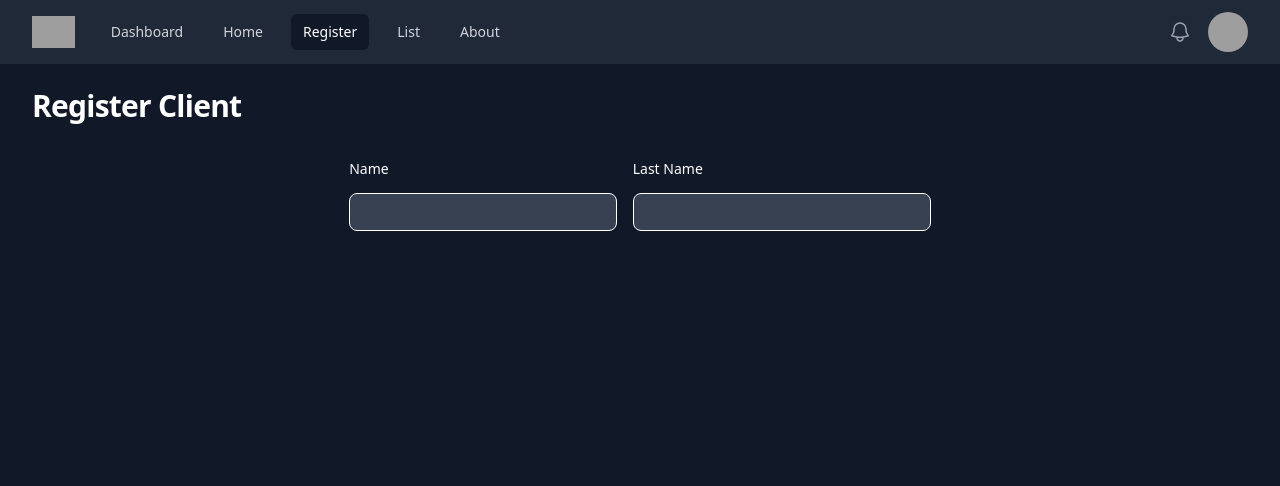
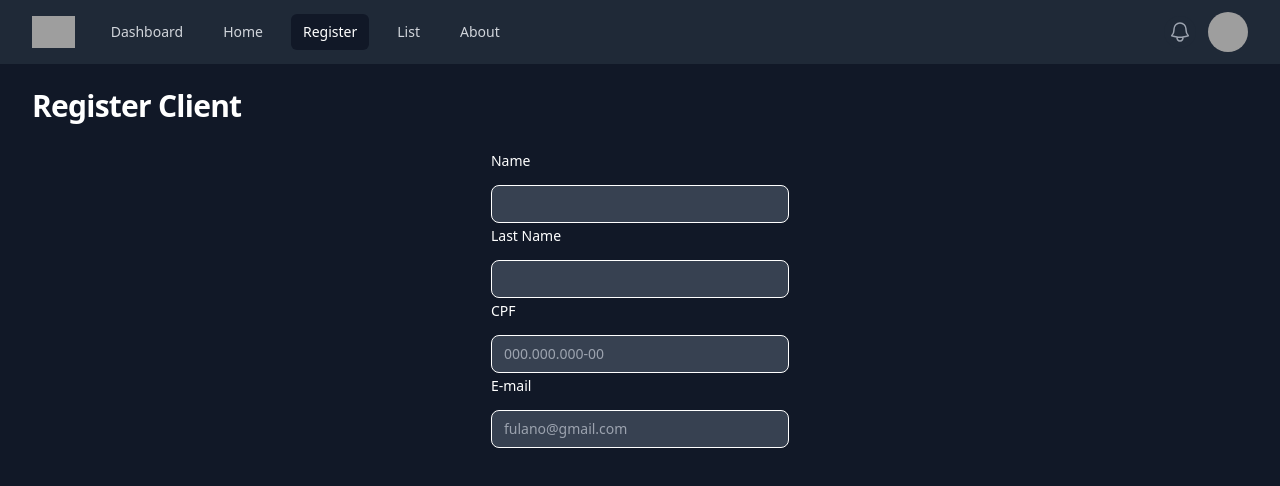
Before and after one commit to javazord/register-customer-web, a React (Vite) app: page /registercustomer in a window 1280 px wide. Shown: the top 486 px of the page. Built offline with nearby package versions, Linux system fonts and the light colour scheme; grey boxes are pictures that could not be loaded.

Commit message:
feat: efetuado estruturação de pastas e separação de formatações e validações

```diff
--- a/src/App.jsx
+++ b/src/App.jsx
@@ -1,22 +1,11 @@
-import { Routes, Route } from "react-router-dom";
-import Home from "./views/Home";
 import Navbar from "./views/Navbar/Navbar";
-import CustomerRegister from "./views/customer/CustomerRegister";
-import CustomerList from "./views/customer/CustomerList";
-import About from "./views/about/about";
+import AppRoutes from "./routes/AppRoutes";
 
 export default function App() {
   return (
     <>
       <Navbar />
-      <Routes>
-        <Route path="/" element={<Home />} />
-        <Route path="/dashboard" element={<Home />} />
-        <Route path="/home" element={<Home />} />
-        <Route path="/registercustomer" element={<CustomerRegister />} />
-        <Route path="/listcustomer" element={<CustomerList />} />
-        <Route path="/about" element={<About />} />
-      </Routes>
+      <AppRoutes />
     </>
   );
 }
--- /dev/null
+++ b/src/hooks/useCustomerForm.js
@@ -0,0 +1,56 @@
+import { useState } from "react";
+import { formatCpf } from "../utils/formatters";
+import { isValidEmail } from "../utils/validators";
+
+export default function useCustomerForm() {
+  const [formData, setFormData] = useState({
+    name: "",
+    lastName: "",
+    cpf: "",
+    email: "",
+    error: "",
+  });
+
+  const handleChange = (e) => {
+    const { name, value } = e.target;
+    setFormData((prev) => ({
+      ...prev,
+      [name]: value,
+    }));
+  };
+
+  const handleChangeCpf = (e) => {
+    const { name, value } = e.target;
+
+    let finalValue = value;
+    if (name === "cpf") {
+      finalValue = value.replace(/\D/g, "").slice(0, 11);
+    }
+
+    setFormData((prev) => ({
+      ...prev,
+      [name]: finalValue,
+    }));
+  };
+
+  const handleChangeEmail = (e) => {
+    const value = e.target.value;
+    setFormData(value);
+
+    // Validação em tempo real (opcional)
+    if (!isValidEmail(value)) {
+      setFormData("Digite um e-mail válido.");
+    } else {
+      setFormData("");
+    }
+  };
+
+  const getFormattedCpf = () => formatCpf(formData.cpf);
+
+  return {
+    formData,
+    handleChange,
+    handleChangeEmail,
+    getFormattedCpf,
+  };
+}
--- /dev/null
+++ b/src/routes/AppRoutes.jsx
@@ -0,0 +1,18 @@
+import { Route, Routes } from "react-router-dom";
+import CustomerRegisterForm from "../views/customer/CustomerRegisterForm";
+import CustomerList from "../views/customer/CustomerList";
+import Home from "../views/Home";
+import About from "../views/about/About";
+
+export default function AppRoutes() {
+  return (
+    <Routes>
+      <Route path="/" element={<Home />} />
+      <Route path="/dashboard" element={<Home />} />
+      <Route path="/home" element={<Home />} />
+      <Route path="/registercustomer" element={<CustomerRegisterForm />} />
+      <Route path="/listcustomer" element={<CustomerList />} />
+      <Route path="/about" element={<About />} />
+    </Routes>
+  );
+}
--- /dev/null
+++ b/src/utils/formatters.js
@@ -0,0 +1,7 @@
+export const formatCpf = (value) =>
+  (value || "")
+    .replace(/\D/g, "")
+    .slice(0, 11)
+    .replace(/^(\d{3})(\d)/, "$1.$2")
+    .replace(/^(\d{3})\.(\d{3})(\d)/, "$1.$2.$3")
+    .replace(/^(\d{3})\.(\d{3})\.(\d{3})(\d{1,2})?/, "$1.$2.$3-$4");
--- /dev/null
+++ b/src/utils/validators.js
@@ -0,0 +1 @@
+export const isValidEmail = (email) => /^[^\s@]+@[^\s@]+\.[^\s@]+$/.test(email);
--- a/src/views/customer/CustomerRegister.jsx
+++ b/src/views/customer/CustomerRegister.jsx
@@ -1,19 +1,5 @@
 import CustomerRegisterForm from "./CustomerRegisterForm";
 
 export default function CustomerRegister() {
-  return (
-    <>
-      <header className="bg-gray-900 shadow-sm">
-        <div className="mx-auto max-w-7xl px-4 py-6 sm:px-6 lg:px-8">
-          <h1 className="text-3xl font-bold tracking-tight text-white">
-            Register Client
-          </h1>
-        </div>
-      </header>
-
-      <main>
-        <CustomerRegisterForm />
-      </main>
-    </>
-  );
+  return <CustomerRegisterForm />;
 }
--- a/src/views/customer/CustomerRegisterForm.jsx
+++ b/src/views/customer/CustomerRegisterForm.jsx
@@ -1,21 +1,35 @@
-import { Field, Label, Input } from "@headlessui/react";
+import { Field, Label, Input, Fieldset } from "@headlessui/react";
 import clsx from "clsx";
+import useCustomerForm from "../../hooks/useCustomerForm";
 
 export default function CustomerRegisterForm() {
+  const { formData, handleChange, getFormattedCpf, handleChangeEmail } =
+    useCustomerForm();
+
   return (
     <>
+      <header className="bg-gray-900 shadow-sm">
+        <div className="mx-auto max-w-7xl px-4 py-6 sm:px-6 lg:px-8">
+          <h1 className="text-3xl font-bold tracking-tight text-white">
+            Register Client
+          </h1>
+        </div>
+      </header>
+
       <div className="w-screen h-screen bg-gray-900 flex justify-center">
-        <div className="grid grid-cols-* m-2">
+        <Fieldset className="">
           <Field>
             <Label className="text-sm/6 font-medium text-white">Name</Label>
             <Input
               className={clsx(
                 "mt-3 w-full border border-white rounded-lg bg-gray-700 px-3 py-1.5 text-sm/6 text-white"
               )}
+              type="text"
+              name="name"
+              value={formData.name}
+              onChange={handleChange}
             />
           </Field>
-        </div>
-        <div className="grid grid-cols-* m-2">
           <Field>
             <Label className="text-sm/6 font-medium text-white">
               Last Name
@@ -24,9 +38,45 @@ export default function CustomerRegisterForm() {
               className={clsx(
                 "mt-3 w-full border border-white rounded-lg bg-gray-700 px-3 py-1.5 text-sm/6 text-white"
               )}
+              type="text"
+              name="lastname"
+              value={formData.lastName}
+              onChange={handleChange}
             />
           </Field>
-        </div>
+          <Field>
+            <Label className="text-sm/6 font-medium text-white">CPF</Label>
+            <Input
+              className={clsx(
+                "mt-3 w-full border border-white rounded-lg bg-gray-700 px-3 py-1.5 text-sm/6 text-white"
+              )}
+              type="text"
+              name="cpf"
+              inputMode="numeric"
+              maxLength={14}
+              value={getFormattedCpf(formData.cpf)}
+              onChange={handleChange}
+              placeholder="000.000.000-00"
+            />
+          </Field>
+          <Field>
+            <Label className="text-sm/6 font-medium text-white">E-mail</Label>
+            <Input
+              className={clsx(
+                "mt-3 w-full border border-white rounded-lg bg-gray-700 px-3 py-1.5 text-sm/6 text-white "
+              )}
+              type="text"
+              name="email"
+              value={formData.email}
+              placeholder="fulano@gmail.com"
+              onChange={handleChangeEmail}
+            />
+            {console.log(formData.error)}
+            {formData.error && (
+              <p className="text-red-500 text-sm">{formData.error}</p>
+            )}
+          </Field>
+        </Fieldset>
       </div>
     </>
   );
--- a/tailwind.config.js
+++ b/tailwind.config.js
@@ -5,62 +5,61 @@ export default {
   theme: {
     container: {
       padding: {
-  			DEFAULT: '1rem',
-  			sm: '2rem',
-  			lg: '4rem',
-  			xl: '5rem',
-  			'2xl': '6rem'
-  		}
+        DEFAULT: "1rem",
+        sm: "2rem",
+        lg: "4rem",
+        xl: "5rem",
+        "2xl": "6rem",
+      },
     },
     extend: {
       borderRadius: {
-  			lg: 'var(--radius)',
-  			md: 'calc(var(--radius) - 2px)',
-  			sm: 'calc(var(--radius) - 4px)'
+        lg: "var(--radius)",
+        md: "calc(var(--radius) - 2px)",
+        sm: "calc(var(--radius) - 4px)",
       },
       colors: {
-  			background: 'hsl(var(--background))',
-  			foreground: 'hsl(var(--foreground))',
+        background: "hsl(var(--background))",
+        foreground: "hsl(var(--foreground))",
         card: {
-  				DEFAULT: 'hsl(var(--card))',
-  				foreground: 'hsl(var(--card-foreground))'
+          DEFAULT: "hsl(var(--card))",
+          foreground: "hsl(var(--card-foreground))",
         },
         popover: {
-  				DEFAULT: 'hsl(var(--popover))',
-  				foreground: 'hsl(var(--popover-foreground))'
+          DEFAULT: "hsl(var(--popover))",
+          foreground: "hsl(var(--popover-foreground))",
         },
         primary: {
-  				DEFAULT: 'hsl(var(--primary))',
-  				foreground: 'hsl(var(--primary-foreground))'
+          DEFAULT: "hsl(var(--primary))",
+          foreground: "hsl(var(--primary-foreground))",
         },
         secondary: {
-  				DEFAULT: 'hsl(var(--secondary))',
-  				foreground: 'hsl(var(--secondary-foreground))'
+          DEFAULT: "hsl(var(--secondary))",
+          foreground: "hsl(var(--secondary-foreground))",
         },
         muted: {
-  				DEFAULT: 'hsl(var(--muted))',
-  				foreground: 'hsl(var(--muted-foreground))'
+          DEFAULT: "hsl(var(--muted))",
+          foreground: "hsl(var(--muted-foreground))",
         },
         accent: {
-  				DEFAULT: 'hsl(var(--accent))',
-  				foreground: 'hsl(var(--accent-foreground))'
+          DEFAULT: "hsl(var(--accent))",
+          foreground: "hsl(var(--accent-foreground))",
         },
         destructive: {
-  				DEFAULT: 'hsl(var(--destructive))',
-  				foreground: 'hsl(var(--destructive-foreground))'
+          DEFAULT: "hsl(var(--destructive))",
+          foreground: "hsl(var(--destructive-foreground))",
         },
-  			border: 'hsl(var(--border))',
-  			input: 'hsl(var(--input))',
-  			ring: 'hsl(var(--ring))',
+        border: "hsl(var(--border))",
+        input: "hsl(var(--input))",
+        ring: "hsl(var(--ring))",
         chart: {
-  				'1': 'hsl(var(--chart-1))',
-  				'2': 'hsl(var(--chart-2))',
-  				'3': 'hsl(var(--chart-3))',
-  				'4': 'hsl(var(--chart-4))',
-  				'5': 'hsl(var(--chart-5))'
-  			}
-  		}
-  	}
+          1: "hsl(var(--chart-1))",
+          2: "hsl(var(--chart-2))",
+          3: "hsl(var(--chart-3))",
+          4: "hsl(var(--chart-4))",
+          5: "hsl(var(--chart-5))",
         },
-  plugins: [require("tailwindcss-animate")],
+      },
+    },
+  },
 };
```
Also changed, not shown: eslint.config.js (+28 -18 lines). Lines whose indentation alone changed are shown as unchanged.
